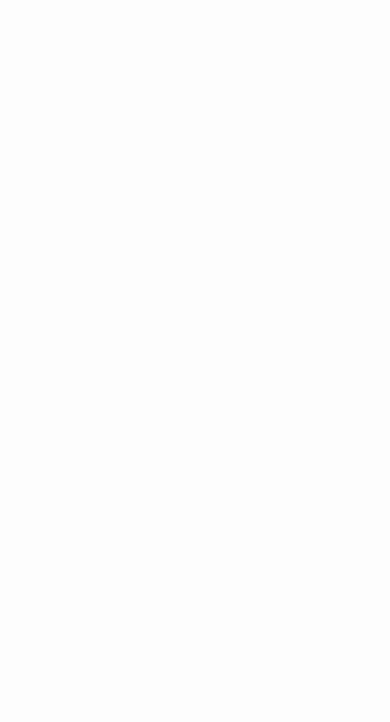
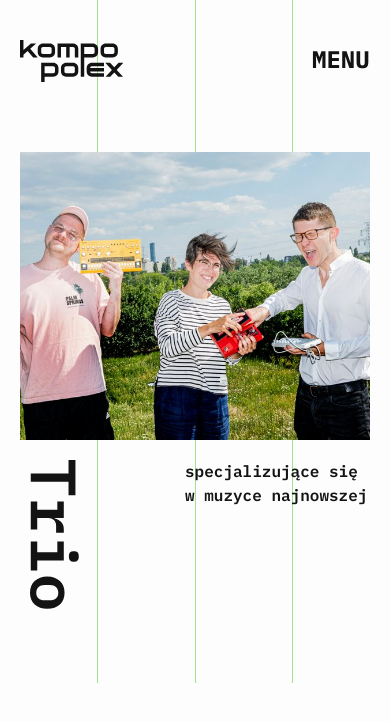
Before and after one commit to ilusi0npl/kompo, a React (Vite) app: page /test-mobile-menu in a window 390 px wide. Before the commit this address had no page. Shown: the top 722 px of the page. Built offline with nearby package versions, Linux system fonts and the light colour scheme.

Commit message:
menu mobile fix

```diff
--- a/scripts_project/sections-config.json
+++ b/scripts_project/sections-config.json
@@ -85,6 +85,14 @@
       "height": 847,
       "selector": "[data-section='kontakt']",
       "pageUrl": "http://localhost:5173/kontakt"
+    },
+    "mobile-menu": {
+      "figmaNodeId": "71-571",
+      "y": 0,
+      "height": 683,
+      "width": 390,
+      "selector": "[data-section='hero-mobile']",
+      "pageUrl": "http://localhost:5174/test-mobile-menu?menu=open"
     }
   }
 }
--- a/src/App.jsx
+++ b/src/App.jsx
@@ -8,6 +8,7 @@ import Wydarzenie from './pages/Wydarzenie';
 import Media from './pages/Media';
 import MediaWideo from './pages/MediaWideo';
 import Kontakt from './pages/Kontakt';
+import TestMobileMenu from './pages/TestMobileMenu';
 
 function App() {
   return (
@@ -22,6 +23,7 @@ function App() {
           <Route path="/archiwalne" element={<Archiwalne />} />
           <Route path="/wydarzenie/:id" element={<Wydarzenie />} />
           <Route path="/kontakt" element={<Kontakt />} />
+          <Route path="/test-mobile-menu" element={<TestMobileMenu />} />
         </Routes>
       </BrowserRouter>
     </LanguageProvider>
--- /dev/null
+++ b/src/components/MobileMenu/MobileMenu.jsx
@@ -0,0 +1,98 @@
+import { Link } from 'react-router';
+
+export default function MobileMenu({ isOpen, onClose }) {
+  if (!isOpen) return null;
+
+  const menuItems = [
+    { label: 'Bio', to: '/bio' },
+    { label: 'Media', to: '/media' },
+    { label: 'Kalendarz', to: '/kalendarz' },
+    { label: 'Repertuar', to: '/repertuar' },
+    { label: 'Kontakt', to: '/kontakt' },
+  ];
+
+  // Panel pozycjonowany absolutnie w sekcji 390x683
+  // left: 50% - 10px = 185px
+  // top: calc(50% - 67.5px) z translateY(-50%) = (341.5 - 67.5) - 274 = 0px
+  return (
+    <div
+      className="absolute overflow-hidden"
+      style={{
+        left: '185px',
+        top: '50%',
+        transform: 'translateY(calc(-50% - 67.5px))',
+        width: '205px',
+        height: '548px',
+        backgroundColor: '#FDFDFD',
+        borderLeft: '1px solid #131313',
+        borderBottom: '1px solid #131313',
+        zIndex: 50,
+      }}
+    >
+      {/* Close icon - pozycja: left + 50% + 40.5 = 185 + 102.5 + 40.5 = w panelu: 143px from panel left */}
+      <button
+        onClick={onClose}
+        className="absolute"
+        style={{
+          left: '143px',
+          top: '44px',
+          width: '24px',
+          height: '24px',
+          padding: 0,
+          border: 'none',
+          background: 'transparent',
+          cursor: 'pointer',
+        }}
+      >
+        <img
+          src="/assets/mobile/close-icon.svg"
+          alt="Close menu"
+          style={{ width: '24px', height: '24px' }}
+        />
+      </button>
+
+      {/* Menu items - z Figma: top: calc(50% + 64px) z translateY(-50%) */}
+      <nav
+        className="absolute flex flex-col"
+        style={{
+          left: '39px',
+          top: '50%',
+          transform: 'translateY(calc(-50% + 64px))',
+          gap: '40px',
+          width: '100px',
+        }}
+      >
+        {menuItems.map((item) => (
+          <Link
+            key={item.label}
+            to={item.to}
+            onClick={onClose}
+            style={{
+              fontFamily: "'IBM Plex Mono', monospace",
+              fontWeight: 700,
+              fontSize: '18px',
+              lineHeight: 'normal',
+              color: '#131313',
+              textDecoration: 'none',
+            }}
+          >
+            {item.label}
+          </Link>
+        ))}
+        <span
+          style={{
+            fontFamily: "'IBM Plex Mono', monospace",
+            fontWeight: 700,
+            fontSize: '20px',
+            lineHeight: 'normal',
+            color: '#131313',
+            cursor: 'pointer',
+            width: '100px',
+          }}
+        >
+          ENG
+        </span>
+      </nav>
+    </div>
+  );
+}
--- a/src/pages/Homepage/MobileHomepage.jsx
+++ b/src/pages/Homepage/MobileHomepage.jsx
@@ -1,5 +1,7 @@
-import { Link } from 'react-router';
+import { useState, useEffect } from 'react';
+import { Link, useSearchParams } from 'react-router';
 import { useScrollSlides } from './useScrollSlides';
+import MobileMenu from '../../components/MobileMenu/MobileMenu';
 import {
   mobileSlides,
   mobileLinePositions,
@@ -11,6 +13,15 @@ const TRANSITION_DURATION = '1s';
 const TRANSITION_EASING = 'cubic-bezier(0.4, 0, 0.2, 1)';
 
 export default function MobileHomepage() {
+  const [searchParams] = useSearchParams();
+  const [isMenuOpen, setIsMenuOpen] = useState(false);
+
+  useEffect(() => {
+    const menuParam = searchParams.get('menu');
+    if (menuParam === 'open') {
+      setIsMenuOpen(true);
+    }
+  }, [searchParams]);
   const { currentSlide } = useScrollSlides(mobileSlides.length);
   const currentData = mobileSlides[currentSlide];
 
@@ -59,8 +70,9 @@ export default function MobileHomepage() {
         </Link>
       ))}
 
-      {/* MENU */}
-      <p
+      {/* MENU button */}
+      <button
+        onClick={() => setIsMenuOpen(true)}
         className="absolute"
         style={{
           left: '312px',
@@ -71,10 +83,17 @@ export default function MobileHomepage() {
           lineHeight: 'normal',
           color: currentData.textColor,
           transition: `color ${TRANSITION_DURATION} ${TRANSITION_EASING}`,
+          background: 'transparent',
+          border: 'none',
+          padding: 0,
+          cursor: 'pointer',
         }}
       >
         MENU
-      </p>
+      </button>
+
+      {/* Mobile Menu Overlay */}
+      <MobileMenu isOpen={isMenuOpen} onClose={() => setIsMenuOpen(false)} />
 
       {/* Główne zdjęcie - crossfade */}
       <div
--- /dev/null
+++ b/src/pages/TestMobileMenu/index.jsx
@@ -0,0 +1,138 @@
+import { useState, useEffect } from 'react';
+import { Link, useSearchParams } from 'react-router';
+import MobileMenu from '../../components/MobileMenu/MobileMenu';
+import {
+  mobileSlides,
+  mobileLinePositions,
+  MOBILE_WIDTH,
+  MOBILE_HEIGHT,
+} from '../Homepage/slides-config';
+
+const TRANSITION_DURATION = '0s'; // No transition for testing
+
+export default function TestMobileMenu() {
+  const [searchParams] = useSearchParams();
+  const menuParam = searchParams.get('menu');
+  const [isMenuOpen, setIsMenuOpen] = useState(menuParam === 'open');
+
+  useEffect(() => {
+    if (menuParam === 'open') {
+      setIsMenuOpen(true);
+    }
+  }, [menuParam]);
+
+  const currentData = mobileSlides[0]; // Use first slide for testing
+
+  return (
+    <section
+      data-section="hero-mobile"
+      className="relative overflow-hidden"
+      style={{
+        width: `${MOBILE_WIDTH}px`,
+        height: `${MOBILE_HEIGHT}px`,
+        backgroundColor: currentData.backgroundColor,
+      }}
+    >
+      {/* Zielone pionowe linie w tle */}
+      {mobileLinePositions.map((left, index) => (
+        <div
+          key={index}
+          className="absolute top-0"
+          style={{
+            left: `${left}px`,
+            width: '1px',
+            height: '100%',
+            backgroundColor: currentData.lineColor,
+          }}
+        />
+      ))}
+
+      {/* Logo */}
+      <Link to="/">
+        <img
+          src={currentData.logoSrc}
+          alt="Kompopolex"
+          className="absolute"
+          style={{
+            left: '20px',
+            top: '40px',
+            width: '104px',
+            height: '42px',
+          }}
+        />
+      </Link>
+
+      {/* MENU button */}
+      <button
+        onClick={() => setIsMenuOpen(true)}
+        className="absolute"
+        style={{
+          left: '312px',
+          top: '43px',
+          fontFamily: "'IBM Plex Mono', monospace",
+          fontWeight: 700,
+          fontSize: '24px',
+          lineHeight: 'normal',
+          color: currentData.textColor,
+          background: 'transparent',
+          border: 'none',
+          padding: 0,
+          cursor: 'pointer',
+        }}
+      >
+        MENU
+      </button>
+
+      {/* Mobile Menu Overlay */}
+      <MobileMenu isOpen={isMenuOpen} onClose={() => setIsMenuOpen(false)} />
+
+      {/* Główne zdjęcie - używamy mobile hero photo */}
+      <div
+        className="absolute"
+        style={{
+          left: '20px',
+          top: '152px',
+          width: '350px',
+          height: '288px',
+          overflow: 'hidden',
+        }}
+      >
+        <img
+          src="/assets/mobile/hero-photo.jpg"
+          alt="Slide"
+          className="absolute inset-0 w-full h-full object-cover"
+        />
+      </div>
+
+      {/* Słowo (Trio) - SVG */}
+      <img
+        src="/assets/mobile/trio-text.svg"
+        alt="Trio"
+        className="absolute"
+        style={{
+          left: '30px',
+          top: '460px',
+          width: '49px',
+          height: '149px',
+        }}
+      />
+
+      {/* Tekst tagline */}
+      <p
+        className="absolute"
+        style={{
+          left: '185px',
+          top: '460px',
+          width: '185px',
+          fontFamily: "'IBM Plex Mono', monospace",
+          fontWeight: 600,
+          fontSize: '16px',
+          lineHeight: 1.48,
+          color: currentData.textColor,
+        }}
+      >
+        {currentData.tagline}
+      </p>
+    </section>
+  );
+}
```
Also changed, not shown: public/assets/mobile/close-icon.svg (added), public/assets/mobile/trio-text.svg (added).
